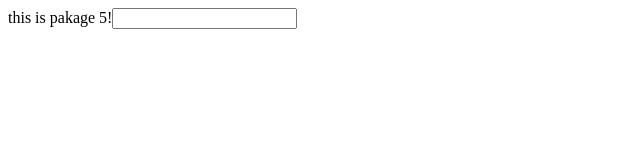
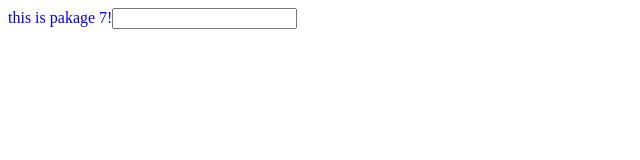
Before and after one commit to Yoomin233/datePicker, a React app: page / in a window 1280 px wide. Shown: the top 160 px of the page, without its empty margins (0-640 px from the left). Built offline with nearby package versions, Linux system fonts and the light colour scheme.

Commit message:
adding prod config and improvements

```diff
--- a/package.json
+++ b/package.json
@@ -6,7 +6,7 @@
   "scripts": {
     "test": "echo \"Error: no test specified\" && exit 1",
     "dev": "webpack-dev-server --config ./build/webpack.config.dev.js",
-    "build": "./node_modules/.bin/webpack -p --config ./build/webpack.config.prod.js"
+    "build": "NODE_ENV=production ./node_modules/.bin/webpack -p --config ./build/webpack.config.prod.js"
   },
   "author": "",
   "license": "ISC",
@@ -16,8 +16,11 @@
     "babel-preset-es2015": "^6.24.1",
     "babel-preset-react": "^6.24.1",
     "clean-webpack-plugin": "^0.1.17",
+    "copy-webpack-plugin": "^4.2.3",
     "css-loader": "^0.28.7",
+    "extract-text-webpack-plugin": "^3.0.2",
     "file-loader": "^1.1.5",
+    "html-webpack-inline-chunk-plugin": "^1.1.1",
     "html-webpack-plugin": "^2.30.1",
     "react-hot-loader": "^3.1.3",
     "style-loader": "^0.19.0",
--- a/src/App.js
+++ b/src/App.js
@@ -1,7 +1,13 @@
 import React from 'react'
 import ReactDOM from 'react-dom'
 
+import Image from './img.png'
+import './style.css'
+
 export default () => <div>
-  this is pakage 5!
+  this is pakage 7!
   <input type="text"/>
+  <div>
+    {/* <img src={Image} alt=""/> */}
+  </div>
 </div>
--- a/src/index.html
+++ b/src/index.html
@@ -10,6 +10,5 @@
 </head>
 <body>
   <div id="root"></div>
-  <div id="root2"></div>
 </body>
 </html>
--- a/src/style.css
+++ b/src/style.css
@@ -1,4 +1,3 @@
 body {
   color: blue;
-  background-image: url('./img.png')
 }
```
Also changed, not shown: public/webpack.svg (added), 4 other files (tests, documents, lock files or other folders).
